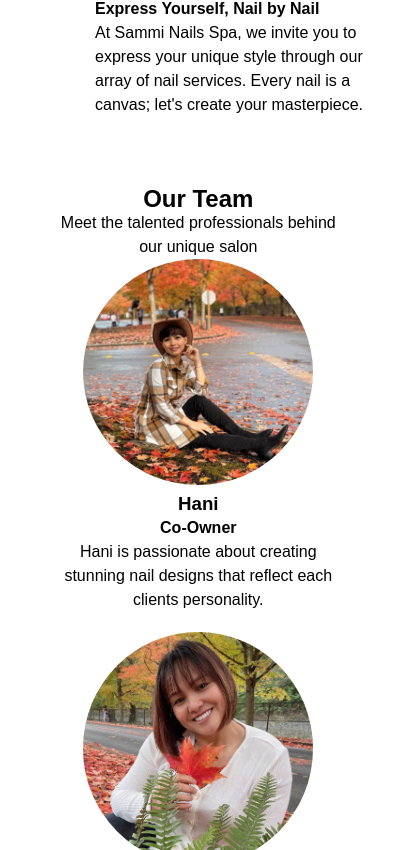
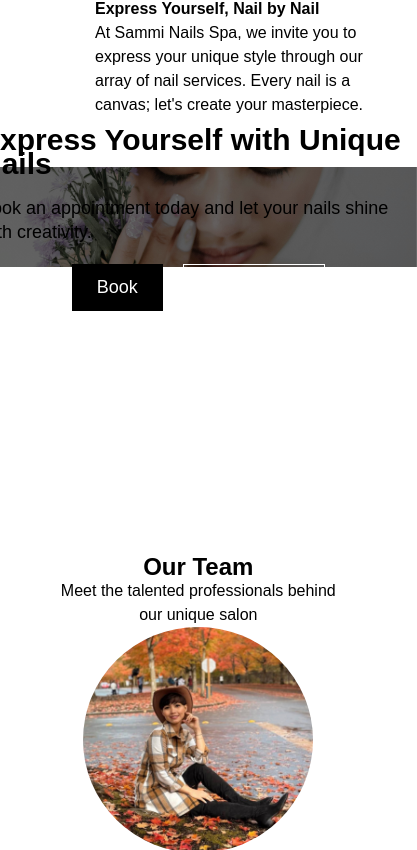
Before and after one commit to JCBardellini/Sammi_Nails_Spa, a React (Vite) app in the folder client/: page /about in a window 390 px wide. Shown: the part 2854-3704 px from the top of the page, 417 px wide, since content can reach past the window. Built offline with nearby package versions, Linux system fonts and the light colour scheme.

Commit message:
cta fixed, might need to adjust responsiveness

```diff
--- a/client/src/Components/CallToAction/CallToAction.css
+++ b/client/src/Components/CallToAction/CallToAction.css
@@ -1,47 +1,19 @@
 .cta{
-    grid-row: 7;
-    width: 100%;
-    max-width: 1900px;
+    width: calc(100% + 100px);
     background-image:linear-gradient(0deg, rgba(0, 0, 0, 0.50) 0%, rgba(0, 0, 0, 0.50) 100%), url(../../assets/CoverImages/pexels-rheza-aulia-3375210.jpg);
     background-position: center;
     background-repeat: no-repeat;
     background-size: cover;
     position: relative;
-
+    margin-left: -50px;
+    height: 30%;
     display: flex;
     flex-direction: column;
-    gap: 50px;
-    padding: 10px;
+    gap: 20px;
+    padding: 50px 0;
     align-items: center;
     justify-content: center;
-    margin: auto;
   }
-
-.cta h2{
-  color: var(--White, #FFF);
-  text-align: center;
-  padding: 0;
-  /* Heading/H2 */
-  font-family: Roboto;
-  font-size: 48px;
-  font-style: normal;
-  font-weight: 700;
-  line-height: 120%; /* 57.6px */
-  width: 90%;
-  border: none;
-}
-
-.cta p{
-  color: var(--White, #FFF);
-text-align: center;
-
-/* Text/Medium/Normal */
-font-family: Roboto;
-font-size: 18px;
-font-style: normal;
-font-weight: 400;
-line-height: 150%; /* 27px */
-}
 
 
 .cta button{
@@ -54,6 +26,7 @@
 
 .cta-button-container{
   display: flex;
+  gap: 20px;
 }
 
 .cta-button-container .book-btn{
--- a/client/src/Pages/Gallery/gallery.css
+++ b/client/src/Pages/Gallery/gallery.css
@@ -2,6 +2,7 @@
    display: flex;
    flex-direction: column;
    gap: 20px;
+   margin-bottom: 20px;
 }
 .gallery-title {
     text-align: center;
```
